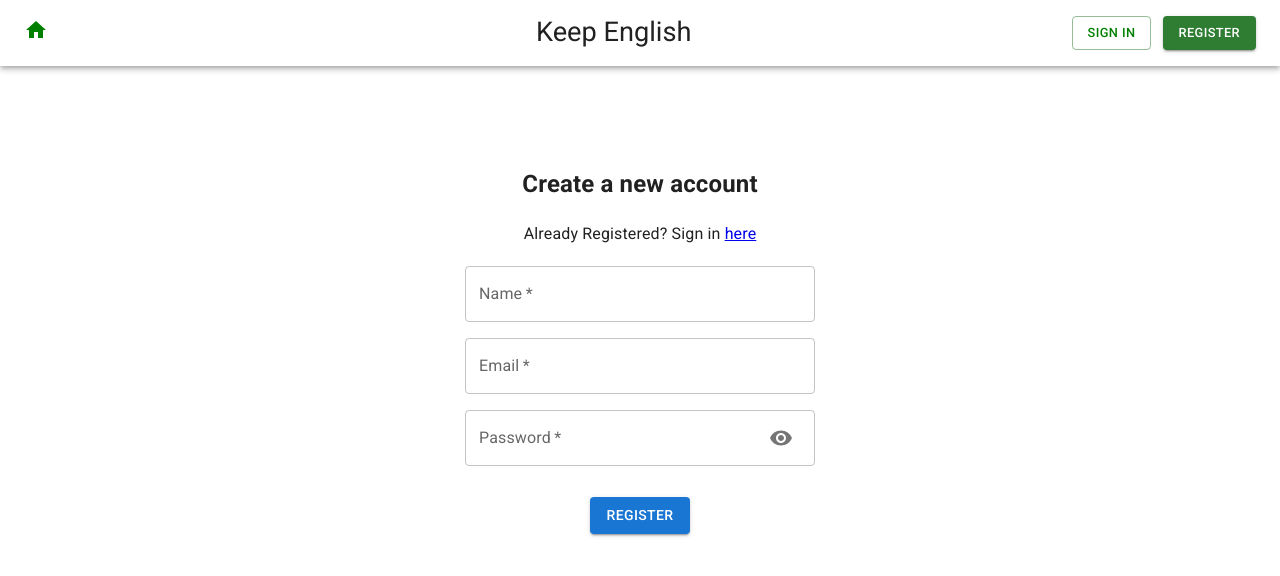
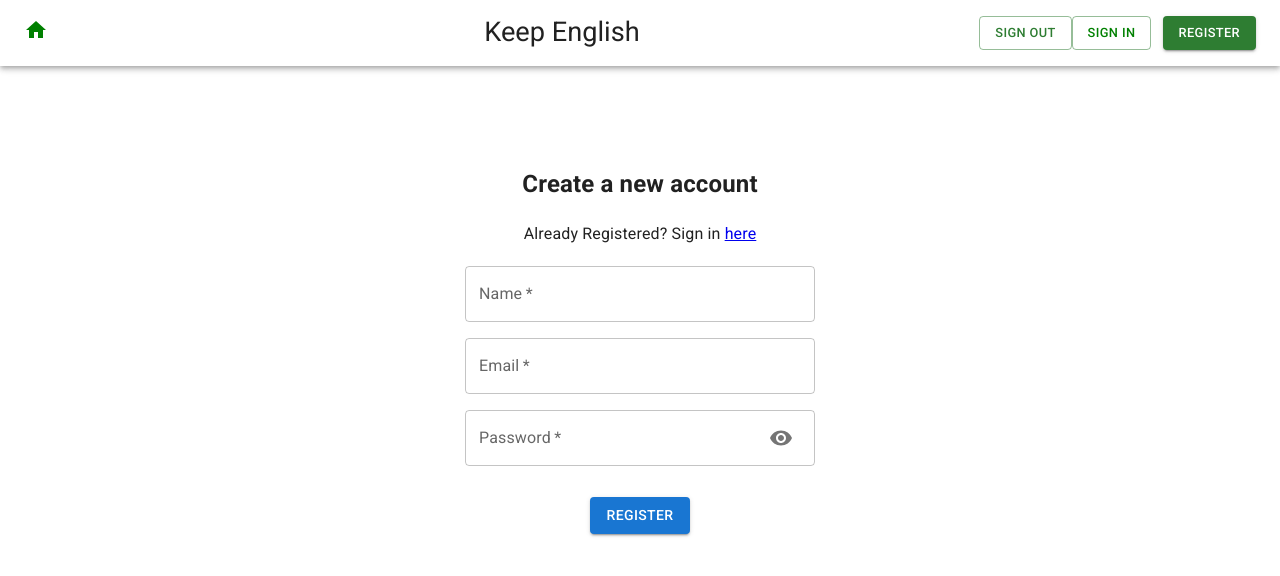
Before and after one commit to Thunderbolton/Keep-English, a React (Create React App) app in the folder client/: page /register in a window 1280 px wide. Shown: the top 576 px of the page. Built offline with nearby package versions, Linux system fonts and the light colour scheme.

Commit message:
added functionality to sign out users

```diff
--- a/client/src/components/Header.tsx
+++ b/client/src/components/Header.tsx
@@ -1,12 +1,22 @@
+import { SignOut } from './SignOut';
+import { Link } from 'react-router-dom';
 import { Button, Container } from '@mui/material';
 import HomeIcon from '@mui/icons-material/Home';
 import AppBar from '@mui/material/AppBar';
 import Box from '@mui/material/Box/Box';
 import Toolbar from '@mui/material/Toolbar';
 import Typography from '@mui/material/Typography';
-import { Link } from 'react-router-dom';
+
 
 const Header = () => {
+
+  // Signing users out of the site
+  const { signout } = SignOut()
+
+  const handleSignOut = () => {
+    signout()
+  }
+
   return (
     <>
     <Container maxWidth={false} disableGutters>
@@ -19,6 +29,14 @@ const Header = () => {
             <Typography variant="h3" sx={{ paddingLeft: '12%', marginLeft: 'auto', fontSize: 'clamp(1rem, 1.7rem, 2rem)' }}><Link to='/' style={{ color: 'inherit', textDecoration: 'inherit'}}>Keep English</Link>
             </Typography>
             <ul style={{marginLeft: 'auto', display: 'flex', flexWrap: 'nowrap'}}>
+            <Button
+              sx={{marginLeft: '0.7rem', fontSize: 'clamp(0.2rem, 0.8rem, 1.5rem)'}}
+              variant="outlined"
+              color="success"
+              onClick={handleSignOut}
+              >
+                SIGN OUT
+                </Button>
               <Button
               sx={{marginLeft: '0px'}}
               variant="outlined"
--- a/client/src/components/Register.tsx
+++ b/client/src/components/Register.tsx
@@ -51,7 +51,7 @@ const Register = () => {
                 if (response.data) {
                     console.log(response.data);
                     localStorage.setItem('user', JSON.stringify(response.data))
-                    dispatch({type: 'LOGIN', payload: response.data})
+                    dispatch({type: 'SIGNIN', payload: response.data})
                     setIsLoading(false)
 
                 } else {
--- a/client/src/components/SignIn.tsx
+++ b/client/src/components/SignIn.tsx
@@ -15,7 +15,7 @@ const SignIn = () => {
         sx: {mb: 2}
       };
 
-    const onSubmit = async (e: any) => {
+    const onSubmit = async (e: React.FormEvent<HTMLFormElement>) => {
         e.preventDefault()
         console.log('submitted. User signed in')
     }
--- /dev/null
+++ b/client/src/components/SignOut.tsx
@@ -0,0 +1,13 @@
+import { useContext } from "react";
+import { AuthContext } from "../context/AuthContext";
+
+export const SignOut = () => {
+    const { dispatch } = useContext(AuthContext)
+
+    const signout = () => {
+        localStorage.removeItem('user')
+        dispatch({ type: 'SIGNOUT' })
+
+    }
+    return {signout}
+}
--- a/client/src/context/AuthContext.js
+++ b/client/src/context/AuthContext.js
@@ -4,10 +4,10 @@ export const AuthContext = createContext()
 
 export const authReducer = (state, action) => {
     switch (action.type) {
-        case 'LOGIN':
+        case 'SIGNIN':
             return { user: action.payload }
-        case 'LOGOUT':
-            return { user: []}
+        case 'SIGNOUT':
+            return { user: null}
         default:
             return state
     }
```
